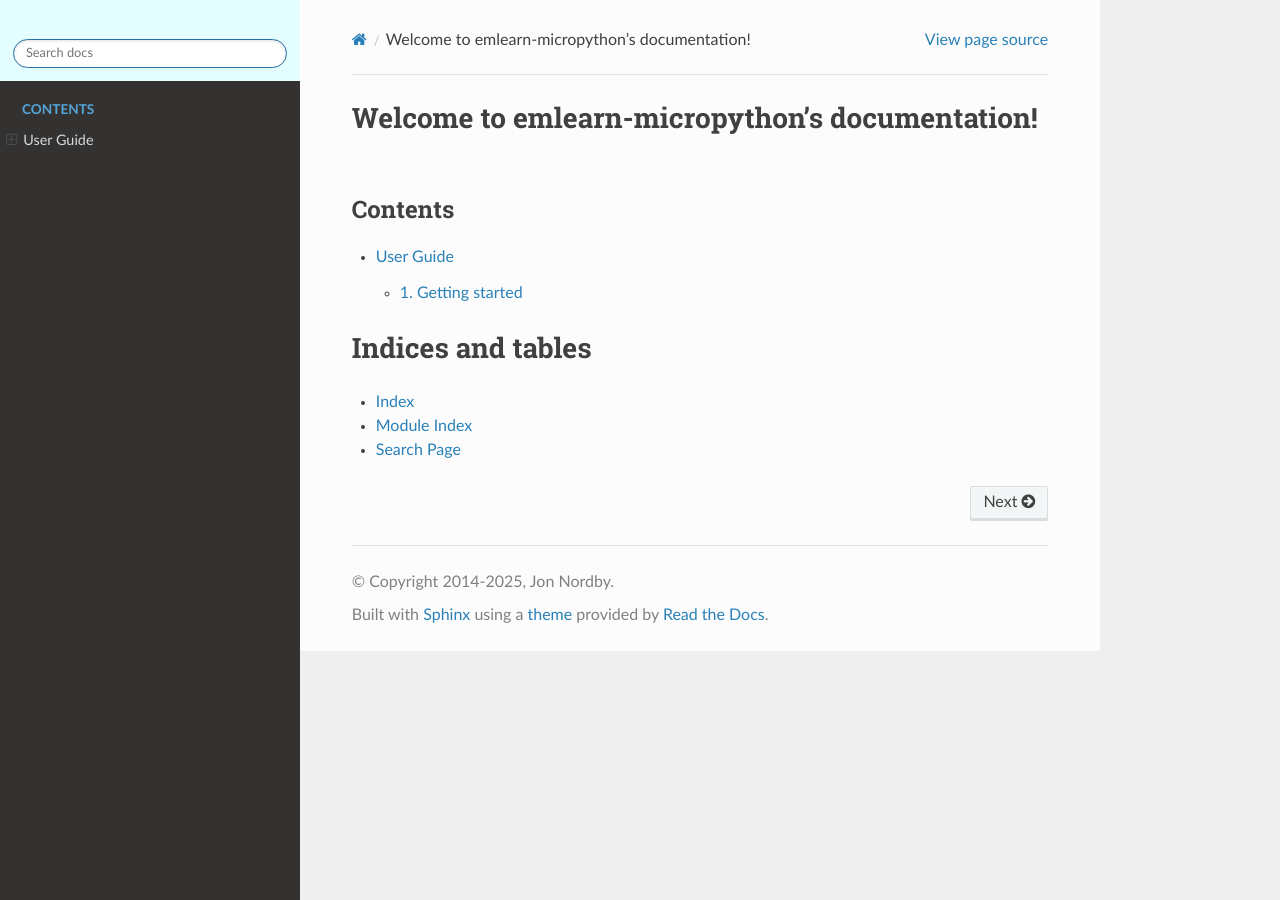
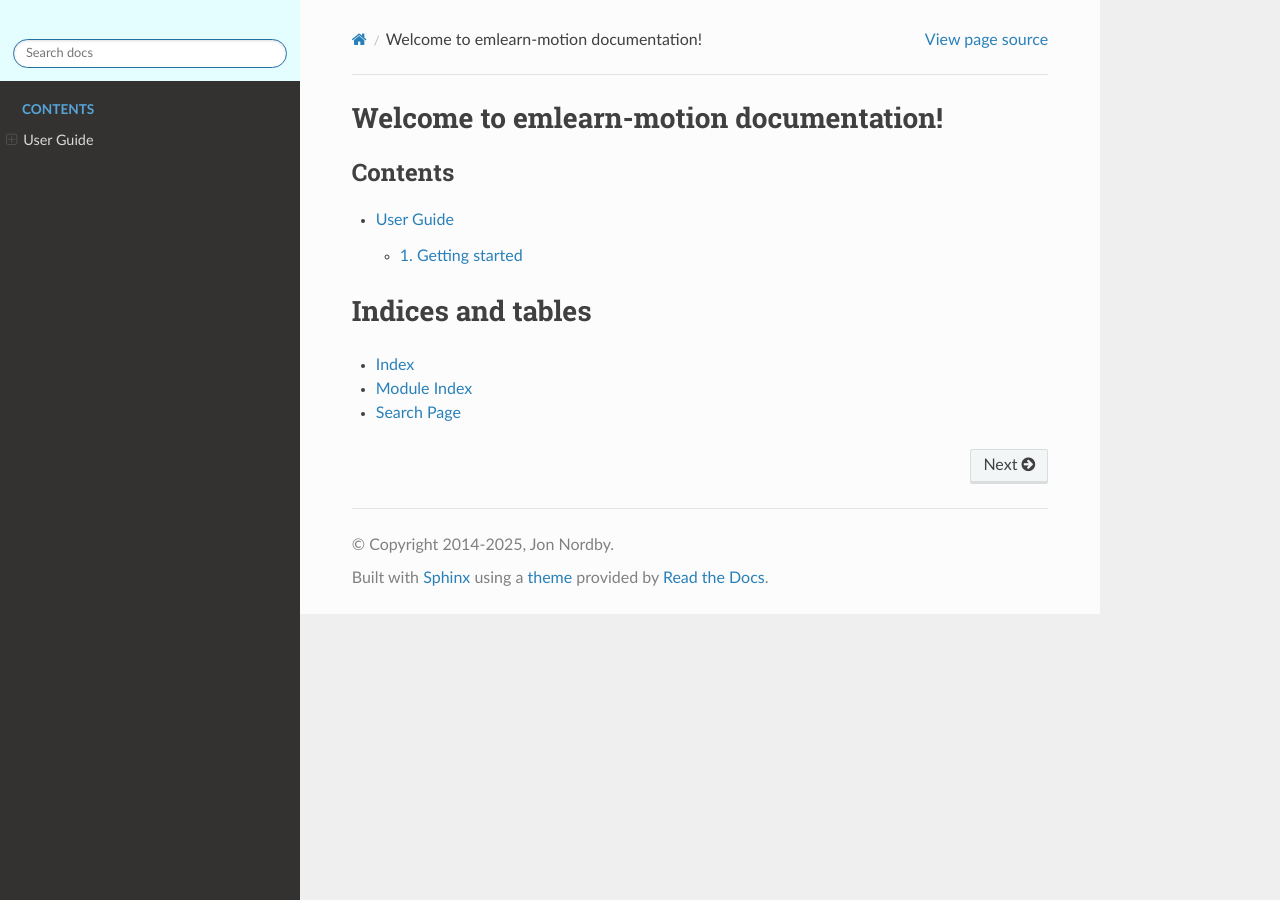
Before and after one commit to jonnor/emlearn-motion, a Sphinx documentation site: the page built from docs/index.rst, in a window 1280 px wide. Built offline with Sphinx 7.4.7 and the Read the Docs theme 3.1.0, drawn with Linux system fonts in a browser that asks for light colours; pages that are not in the unit, such as notebooks, are missing from menus.

Commit message:
docs: Fix references to emlearn-micropython

```diff
--- a/docs/index.rst
+++ b/docs/index.rst
@@ -1,6 +1,6 @@
-.. emlearn-micropython documentation master file
+.. emlearn-motion documentation master file
 
-Welcome to emlearn-micropython's documentation!
+Welcome to emlearn-motion documentation!
 ===================================
 
 .. toctree::
```
Also changed, not shown: docs/CONTRIBUTING.md (+2 -2 lines).
